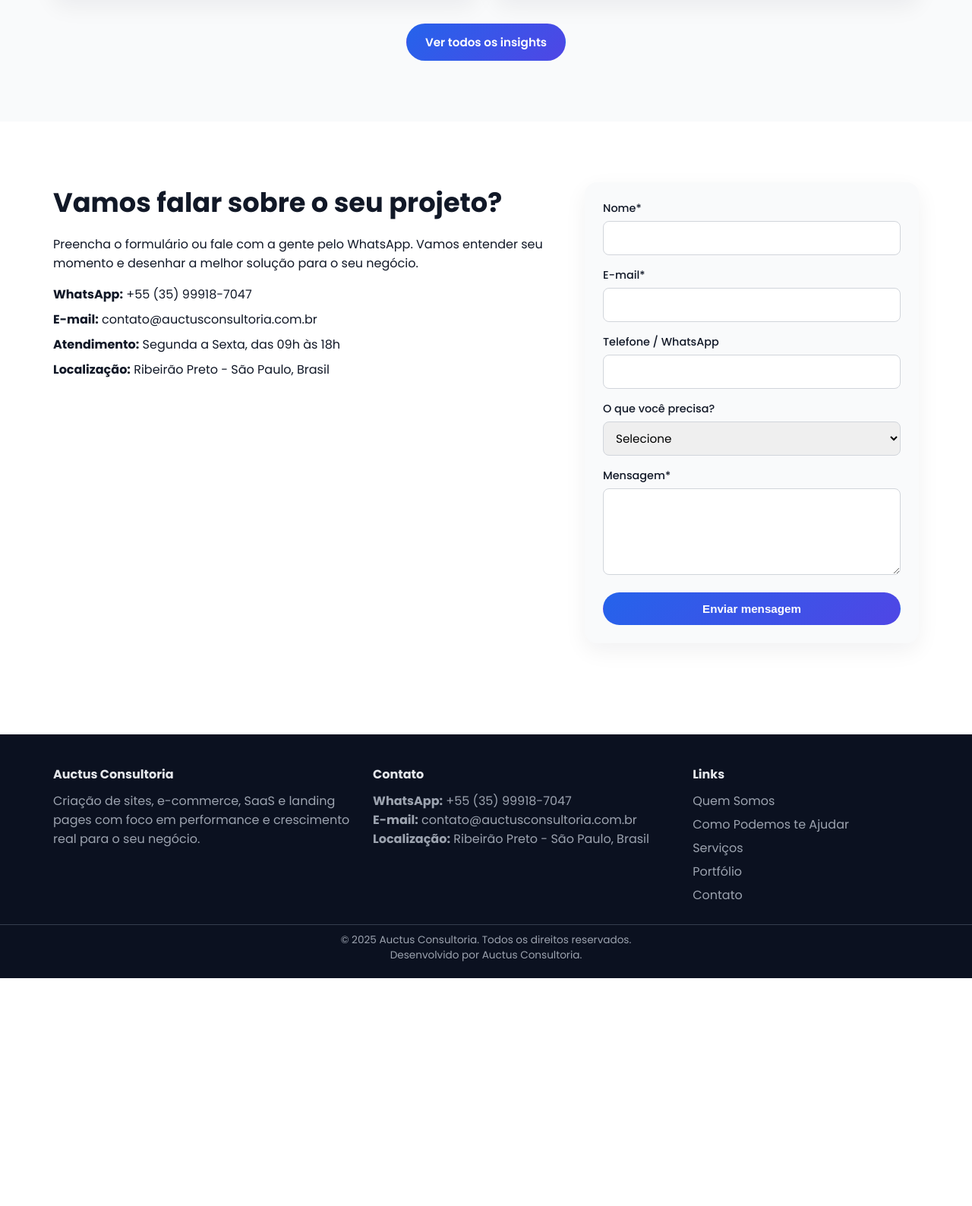
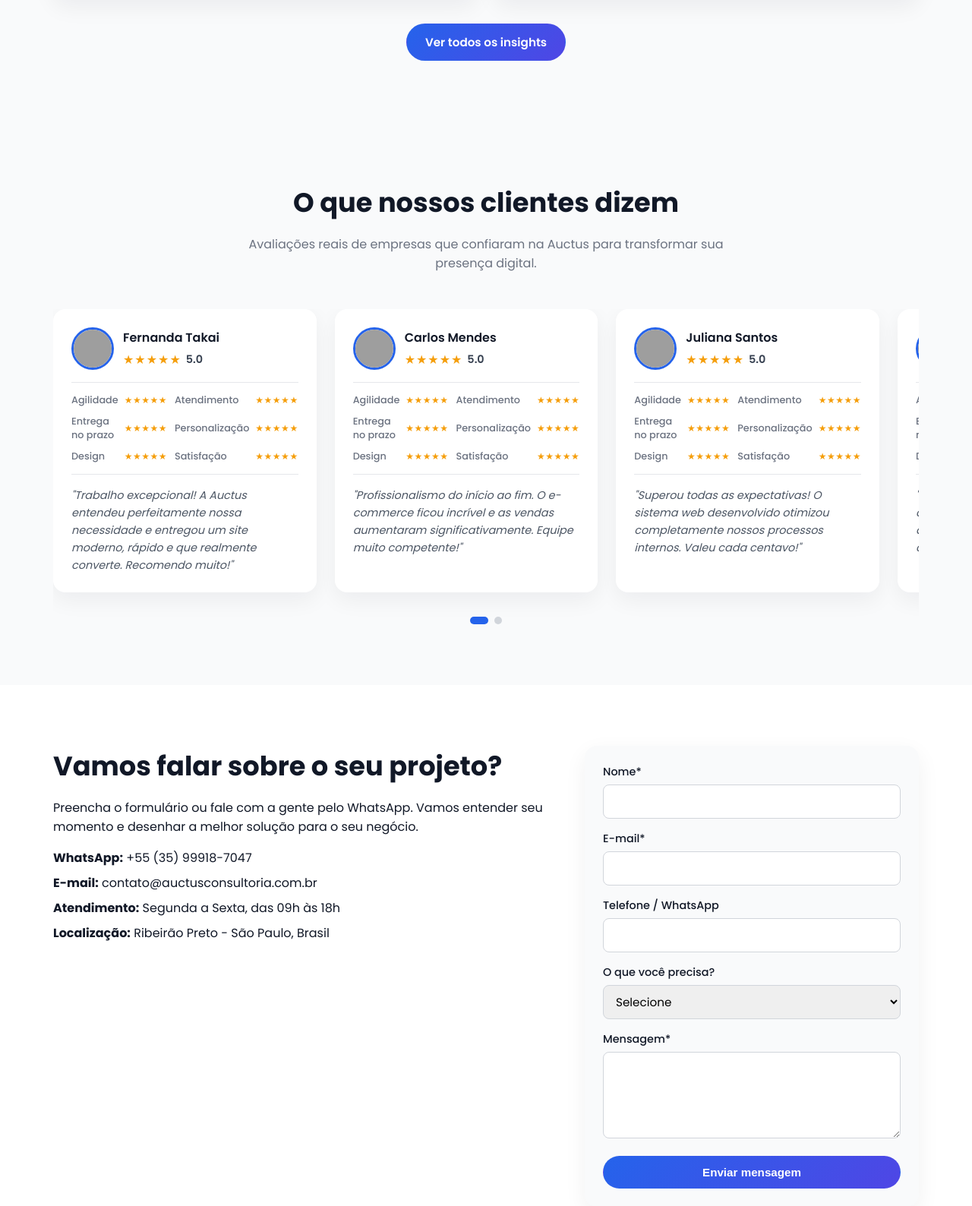
Before and after one commit to Jefferson23br/auctus, a PHP site: page / in a window 1280 px wide. Shown: the part 3992-5580 px from the top of the page at 76% size. Before the commit the page ends 5280 px from the top, so only its background shows below. Run offline with PHP 8.4, Linux system fonts and the light colour scheme; grey boxes are pictures that could not be loaded.

Commit message:
Update index.php

```diff
--- a/index.php
+++ b/index.php
@@ -13,8 +13,8 @@ include 'templates/header.php';
     <h2>Somos a Auctus Consultoria</h2>
     <p>Uma empresa especializada em desenvolvimento de soluções digitais como sites, e-commerce, SaaS, landing pages e sistemas web personalizados.</p>
     <p>Unimos visão estratégica de negócio com tecnologia moderna para criar projetos que não são apenas bonitos, mas que realmente geram resultados.</p>
-                <p>      </p>
-                <p>      </p>
+    <p>    </p>
+    <p>    </p>
     <a href="quem-somos" class="btn btn-primary">Conheça nossa história</a>
     </div>
     <div class="about-highlight">
@@ -102,7 +102,7 @@ include 'templates/header.php';
     </div>
     </section>
 
-    <!-------------------------------------------------------------------------------------->
+    <!---->
     <section class="section insights-section">
     <div class="container">
     <div class="insights-header insights-header-center">
@@ -215,7 +215,179 @@ include 'templates/header.php';
     </div>
     </section>
 
-    <!---------------------------------------------------->
+    <!---->
+
+    <!-- SEÇÃO DE AVALIAÇÕES -->
+<section class="section testimonials-section">
+    <div class="container">
+    <div class="testimonials-header">
+    <h2>O que nossos clientes dizem</h2>
+    <p class="section-subtitle insights-subtitle">
+    Avaliações reais de empresas que confiaram na Auctus para transformar sua presença digital.
+    </p>
+    </div>
+
+    <div class="testimonials-carousel-wrapper">
+    <div class="testimonials-carousel" id="testimonials-carousel">
+
+    <!-- Card 1 - Fernanda -->
+    <article class="testimonial-card">
+    <div class="testimonial-header">
+    <img src="assets/images/clientes/fernanda.webp" alt="Fernanda Vasconcellos" class="testimonial-photo">
+    <div class="testimonial-info">
+    <h4>Fernanda Takai</h4>
+    <div class="testimonial-overall-rating">
+    <span class="stars">★★★★★</span>
+    <span class="rating-text">5.0</span>
+    </div>
+    </div>
+    </div>
+    <div class="testimonial-ratings">
+    <div class="rating-item"><span>Agilidade</span><span class="stars-small">★★★★★</span></div>
+    <div class="rating-item"><span>Atendimento</span><span class="stars-small">★★★★★</span></div>
+    <div class="rating-item"><span>Entrega no prazo</span><span class="stars-small">★★★★★</span></div>
+    <div class="rating-item"><span>Personalização</span><span class="stars-small">★★★★★</span></div>
+    <div class="rating-item"><span>Design</span><span class="stars-small">★★★★★</span></div>
+    <div class="rating-item"><span>Satisfação</span><span class="stars-small">★★★★★</span></div>
+    </div>
+    <p class="testimonial-comment">
+    "Trabalho excepcional! A Auctus entendeu perfeitamente nossa necessidade e entregou um site moderno, rápido e que realmente converte. Recomendo muito!"
+    </p>
+    </article>
+
+    <!-- Card 2 - Carlos -->
+    <article class="testimonial-card">
+    <div class="testimonial-header">
+    <img src="assets/images/clientes/carlos.webp" alt="Carlos Mendes" class="testimonial-photo">
+    <div class="testimonial-info">
+    <h4>Carlos Mendes</h4>
+    <div class="testimonial-overall-rating">
+    <span class="stars">★★★★★</span>
+    <span class="rating-text">5.0</span>
+    </div>
+    </div>
+    </div>
+    <div class="testimonial-ratings">
+    <div class="rating-item"><span>Agilidade</span><span class="stars-small">★★★★★</span></div>
+    <div class="rating-item"><span>Atendimento</span><span class="stars-small">★★★★★</span></div>
+    <div class="rating-item"><span>Entrega no prazo</span><span class="stars-small">★★★★★</span></div>
+    <div class="rating-item"><span>Personalização</span><span class="stars-small">★★★★★</span></div>
+    <div class="rating-item"><span>Design</span><span class="stars-small">★★★★★</span></div>
+    <div class="rating-item"><span>Satisfação</span><span class="stars-small">★★★★★</span></div>
+    </div>
+    <p class="testimonial-comment">
+    "Profissionalismo do início ao fim. O e-commerce ficou incrível e as vendas aumentaram significativamente. Equipe muito competente!"
+    </p>
+    </article>
+
+    <!-- Card 3 - Juliana -->
+    <article class="testimonial-card">
+    <div class="testimonial-header">
+    <img src="assets/images/clientes/juliana.webp" alt="Juliana Santos" class="testimonial-photo">
+    <div class="testimonial-info">
+    <h4>Juliana Santos</h4>
+    <div class="testimonial-overall-rating">
+    <span class="stars">★★★★★</span>
+    <span class="rating-text">5.0</span>
+    </div>
+    </div>
+    </div>
+    <div class="testimonial-ratings">
+    <div class="rating-item"><span>Agilidade</span><span class="stars-small">★★★★★</span></div>
+    <div class="rating-item"><span>Atendimento</span><span class="stars-small">★★★★★</span></div>
+    <div class="rating-item"><span>Entrega no prazo</span><span class="stars-small">★★★★★</span></div>
+    <div class="rating-item"><span>Personalização</span><span class="stars-small">★★★★★</span></div>
+    <div class="rating-item"><span>Design</span><span class="stars-small">★★★★★</span></div>
+    <div class="rating-item"><span>Satisfação</span><span class="stars-small">★★★★★</span></div>
+    </div>
+    <p class="testimonial-comment">
+    "Superou todas as expectativas! O sistema web desenvolvido otimizou completamente nossos processos internos. Valeu cada centavo!"
+    </p>
+    </article>
+
+    <!-- Card 4 - Roberto -->
+    <article class="testimonial-card">
+    <div class="testimonial-header">
+    <img src="assets/images/clientes/roberto.webp" alt="Roberto Lima" class="testimonial-photo">
+    <div class="testimonial-info">
+    <h4>Roberto Lima</h4>
+    <div class="testimonial-overall-rating">
+    <span class="stars">★★★★★</span>
+    <span class="rating-text">5.0</span>
+    </div>
+    </div>
+    </div>
+    <div class="testimonial-ratings">
+    <div class="rating-item"><span>Agilidade</span><span class="stars-small">★★★★★</span></div>
+    <div class="rating-item"><span>Atendimento</span><span class="stars-small">★★★★★</span></div>
+    <div class="rating-item"><span>Entrega no prazo</span><span class="stars-small">★★★★★</span></div>
+    <div class="rating-item"><span>Personalização</span><span class="stars-small">★★★★★</span></div>
+    <div class="rating-item"><span>Design</span><span class="stars-small">★★★★★</span></div>
+    <div class="rating-item"><span>Satisfação</span><span class="stars-small">★★★★★</span></div>
+    </div>
+    <p class="testimonial-comment">
+    "Excelente parceria! A landing page criada pela Auctus triplicou nossa taxa de conversão. Equipe atenciosa e muito criativa!"
+    </p>
+    </article>
+
+    <!-- Card 5 - Patrícia -->
+    <article class="testimonial-card">
+    <div class="testimonial-header">
+    <img src="assets/images/clientes/patricia.webp" alt="Patrícia Oliveira" class="testimonial-photo">
+    <div class="testimonial-info">
+    <h4>Patrícia Oliveira</h4>
+    <div class="testimonial-overall-rating">
+    <span class="stars">★★★★★</span>
+    <span class="rating-text">5.0</span>
+    </div>
+    </div>
+    </div>
+    <div class="testimonial-ratings">
+    <div class="rating-item"><span>Agilidade</span><span class="stars-small">★★★★★</span></div>
+    <div class="rating-item"><span>Atendimento</span><span class="stars-small">★★★★★</span></div>
+    <div class="rating-item"><span>Entrega no prazo</span><span class="stars-small">★★★★★</span></div>
+    <div class="rating-item"><span>Personalização</span><span class="stars-small">★★★★★</span></div>
+    <div class="rating-item"><span>Design</span><span class="stars-small">★★★★★</span></div>
+    <div class="rating-item"><span>Satisfação</span><span class="stars-small">★★★★★</span></div>
+    </div>
+    <p class="testimonial-comment">
+    "Impressionante! O app mobile desenvolvido é intuitivo, rápido e nossos clientes adoraram. Suporte pós-entrega impecável!"
+    </p>
+    </article>
+
+    <!-- Card 6 - Marcos -->
+    <article class="testimonial-card">
+    <div class="testimonial-header">
+    <img src="assets/images/clientes/marcos.webp" alt="Marcos Silva" class="testimonial-photo">
+    <div class="testimonial-info">
+    <h4>Marcos Silva</h4>
+    <div class="testimonial-overall-rating">
+    <span class="stars">★★★★★</span>
+    <span class="rating-text">5.0</span>
+    </div>
+    </div>
+    </div>
+    <div class="testimonial-ratings">
+    <div class="rating-item"><span>Agilidade</span><span class="stars-small">★★★★★</span></div>
+    <div class="rating-item"><span>Atendimento</span><span class="stars-small">★★★★★</span></div>
+    <div class="rating-item"><span>Entrega no prazo</span><span class="stars-small">★★★★★</span></div>
+    <div class="rating-item"><span>Personalização</span><span class="stars-small">★★★★★</span></div>
+    <div class="rating-item"><span>Design</span><span class="stars-small">★★★★★</span></div>
+    <div class="rating-item"><span>Satisfação</span><span class="stars-small">★★★★★</span></div>
+    </div>
+    <p class="testimonial-comment">
+    "Melhor investimento que fizemos! O SaaS desenvolvido pela Auctus revolucionou nossa gestão. Equipe técnica de altíssimo nível!"
+    </p>
+    </article>
+
+    </div>
+
+    <!-- Indicadores -->
+    <div class="testimonials-indicators" id="testimonials-indicators"></div>
+    </div>
+    </div>
+</section>
+
     <section class="section contact-section">
     <div class="container contact-container">
     <div class="contact-text">
```
Lines whose indentation alone changed are shown as unchanged.
